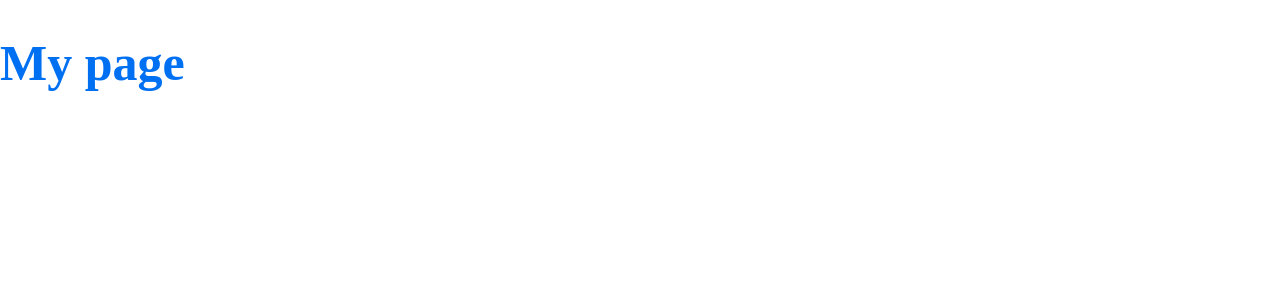
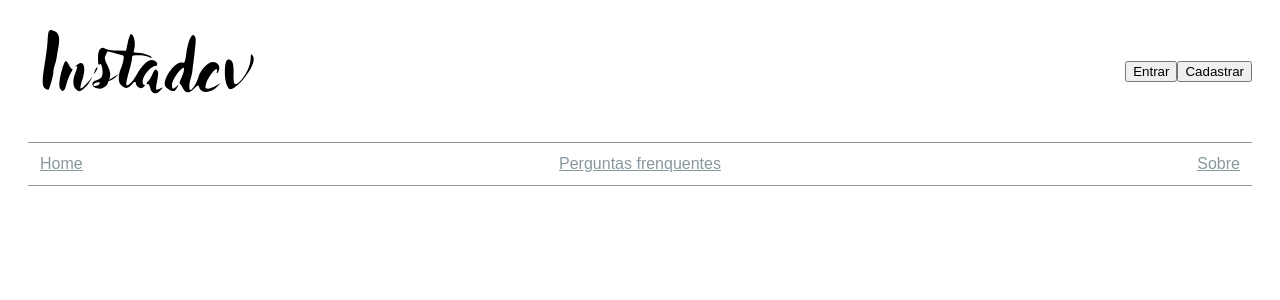
Before and after one commit to AlexEReis/InstaDev-base, a Next.js app: page / in a window 1280 px wide. Shown: the top 300 px of the page. Built offline with nearby package versions, Linux system fonts and the light colour scheme.

Commit message:
Criação Menu

```diff
--- a/pages/index.js
+++ b/pages/index.js
@@ -1,10 +1,9 @@
-import styled from 'styled-components'
-
-const Title = styled.h1`
-  font-size: 50px;
-  color: ${({ theme }) => theme.colors.primary};
-`
+import Menu from "../src/components/commons/Menu";
 
 export default function Home() {
-  return <Title>My page</Title>
+  return (
+    <div>
+      <Menu />
+    </div>
+  )
 }
--- /dev/null
+++ b/src/components/commons/Menu/index.js
@@ -0,0 +1,45 @@
+import React from "react";
+import { Logo } from "../../../theme/Logo";
+import { MenuWrapper } from "./styles/MenuWrapper";
+
+export default function Menu() {
+  const links = [
+    {
+      texto: "Home",
+      url: "/",
+    },
+    {
+      texto: "Perguntas frenquentes",
+      url: "/faq",
+    },
+    {
+      texto: "Sobre",
+      url: "/sobre",
+    },
+  ];
+
+  return (
+    <MenuWrapper>
+      <MenuWrapper.LeftSide>
+        <Logo />
+      </MenuWrapper.LeftSide>
+
+      <MenuWrapper.CentralSide>
+        {links.map((link) => {
+          return (
+            <li>
+              <a href={link.url}>
+                {link.texto}
+              </a>
+            </li>
+          );
+        })}
+      </MenuWrapper.CentralSide>
+
+      <MenuWrapper.RightSide>
+        <button>Entrar</button>
+        <button>Cadastrar</button>
+      </MenuWrapper.RightSide>
+    </MenuWrapper>
+  );
+}
--- /dev/null
+++ b/src/components/commons/Menu/styles/MenuWrapper.js
@@ -0,0 +1,54 @@
+import styled from "styled-components";
+
+export const MenuWrapper = styled.nav`
+  font-family: "Rubik", sans-serif;
+  display: flex;
+  align-items: center;
+  justify-content: space-between;
+  flex-wrap: wrap;
+  margin-top: 18px;
+  padding-left: 28px;
+  padding-right: 28px;
+`;
+
+MenuWrapper.LeftSide = styled.div`
+  padding: 0;
+  margin: 0;
+  order: 1;
+`;
+
+MenuWrapper.CentralSide = styled.div`
+  padding: 0;
+  margin: 0;
+  order: 3;
+  width: 100%;
+  list-style: none;
+  display: flex;
+  align-items: center;
+  justify-content: space-between;
+  margin-top: 17px;
+  border-top: 1px solid #88989e;
+  border-bottom: 1px solid #99989e;
+  padding: 12px;
+  a {
+    text-align: center;
+    display: block;
+    text-decoration: nome;
+    color: #88989e;
+    transition: 200ms ease-in-out;
+    &:hover,
+    &:focus {
+      font-weight: 500;
+      color: #070c0e;
+    }
+  }
+`;
+
+MenuWrapper.RightSide = styled.div`
+  padding: 0;
+  margin: 0;
+  display: flex;
+  flex: 1;
+  order: 2;
+  justify-content: flex-end;
+`;
--- /dev/null
+++ b/src/theme/Logo/index.js
@@ -0,0 +1,72 @@
+import React from "react";
+
+export function Logo() {
+  return (
+    <svg
+      version="1.0"
+      xmlns="http://www.w3.org/2000/svg"
+      width="178.000000pt"
+      height="77.000000pt"
+      viewBox="0 0 178.000000 77.000000"
+      preserveAspectRatio="xMidYMid meet"
+    >
+      <g
+        transform="translate(0.000000,77.000000) scale(0.100000,-0.100000)"
+        fill="#000000"
+        stroke="none"
+      >
+        <path
+          d="M147 603 c-2 -43 -12 -121 -21 -173 -22 -133 -21 -176 5 -190 11 -7
+22 -10 23 -8 11 18 36 109 36 130 0 15 5 39 10 54 6 14 12 41 15 58 2 17 8 52
+13 77 13 66 5 104 -24 118 -48 21 -52 16 -57 -66z"
+        />
+        <path
+          d="M749 588 l-14 -63 -66 1 c-37 1 -77 7 -89 14 -35 19 -55 -8 -55 -74
+0 -41 3 -52 12 -44 9 7 14 0 19 -26 10 -56 -1 -83 -37 -91 -58 -13 -42 -65 21
+-65 27 0 60 27 60 48 0 7 6 12 14 12 8 0 28 11 43 25 l28 26 -38 -22 -38 -22
+7 27 c4 18 -2 43 -20 81 -22 47 -24 59 -13 78 6 12 13 24 14 25 1 2 16 -1 35
+-7 18 -6 46 -13 62 -16 26 -6 28 -8 21 -43 -4 -20 -12 -48 -19 -62 -7 -14 -14
+-43 -15 -65 -1 -32 4 -46 23 -64 26 -24 48 -20 76 13 16 20 30 20 30 1 0 -8
+10 -19 21 -26 17 -9 25 -8 37 5 11 10 12 16 4 16 -15 0 -16 34 -1 63 19 36 62
+77 81 77 24 0 23 27 -2 40 -37 20 -84 -16 -134 -103 -31 -55 -66 -91 -78 -79
+-4 4 3 46 17 92 14 46 25 94 25 107 0 21 4 23 51 23 28 0 59 -5 71 -11 11 -6
+22 -8 25 -5 10 10 -65 36 -102 36 -33 0 -36 2 -29 22 14 45 -1 118 -25 118 -4
+0 -14 -28 -22 -62z m-211 -310 c-5 -16 -48 -24 -48 -10 0 11 17 20 38 21 8 1
+12 -5 10 -11z"
+        />
+        <path
+          d="M1217 618 c-10 -17 -23 -66 -29 -109 -10 -74 -12 -78 -33 -73 -51 13
+-151 -128 -125 -177 12 -22 56 -43 71 -34 5 4 14 16 20 28 12 21 11 21 -8 4
+-27 -24 -33 -22 -33 11 0 28 39 93 73 121 15 12 17 11 17 -8 0 -12 -9 -39 -20
+-61 -11 -21 -16 -40 -12 -42 4 -2 14 -16 22 -33 22 -41 46 -43 85 -5 30 30 33
+30 38 11 13 -50 90 -47 139 7 l23 25 -36 -21 c-20 -12 -47 -22 -59 -22 -20 0
+-22 4 -16 31 7 34 53 105 75 114 10 4 12 -1 8 -16 -7 -28 9 -11 17 17 8 27
+-16 54 -48 54 -34 0 -92 -59 -107 -110 -13 -46 -46 -100 -61 -100 -11 0 -10
+53 2 84 5 14 12 45 14 68 3 24 11 87 17 141 10 82 9 101 -2 112 -12 12 -17 10
+-32 -17z"
+        />
+        <path
+          d="M1670 464 c0 -48 -38 -129 -79 -168 -42 -40 -52 -27 -49 60 3 78 -13
+113 -46 101 -23 -9 -26 -135 -5 -189 19 -47 34 -44 106 22 12 12 38 46 59 77
+38 57 47 104 26 125 -9 9 -12 2 -12 -28z"
+        />
+        <path
+          d="M258 393 c-25 -84 -30 -137 -14 -158 18 -25 32 -13 45 42 7 27 21 64
+33 83 11 19 16 31 12 27 -4 -4 -15 7 -24 24 -8 18 -20 34 -25 36 -6 2 -18 -23
+-27 -54z"
+        />
+        <path
+          d="M369 419 c-13 -11 -18 -18 -11 -14 16 8 15 -5 -3 -48 -21 -50 -19
+-100 3 -120 10 -10 22 -17 26 -17 20 0 63 42 84 81 12 24 17 35 10 25 -27 -41
+-77 -91 -83 -84 -4 4 2 34 13 66 31 92 9 154 -39 111z"
+        />
+        <path d="M501 373 c-10 -26 -10 -27 4 -9 8 11 15 23 15 28 0 15 -7 8 -19 -19z" />
+        <path
+          d="M932 347 c-11 -24 -25 -48 -31 -51 -6 -4 -11 -12 -11 -17 0 -6 4 -8
+9 -5 5 4 12 -7 16 -23 12 -55 47 -62 86 -15 13 16 12 16 -9 5 -13 -7 -26 -10
+-30 -7 -3 4 0 34 7 68 11 52 10 63 -2 76 -13 13 -17 9 -35 -31z"
+        />
+      </g>
+    </svg>
+  );
+}
```
